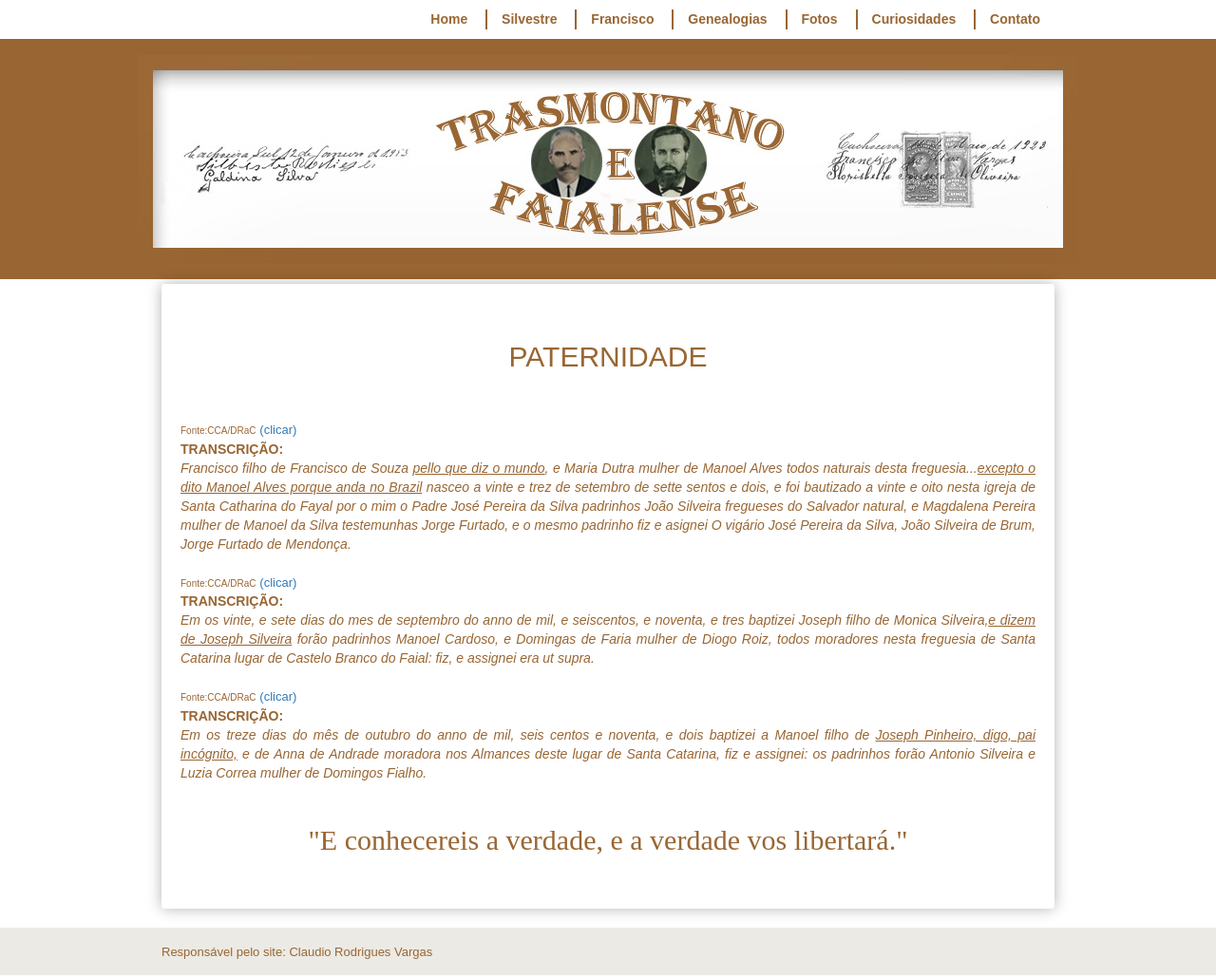
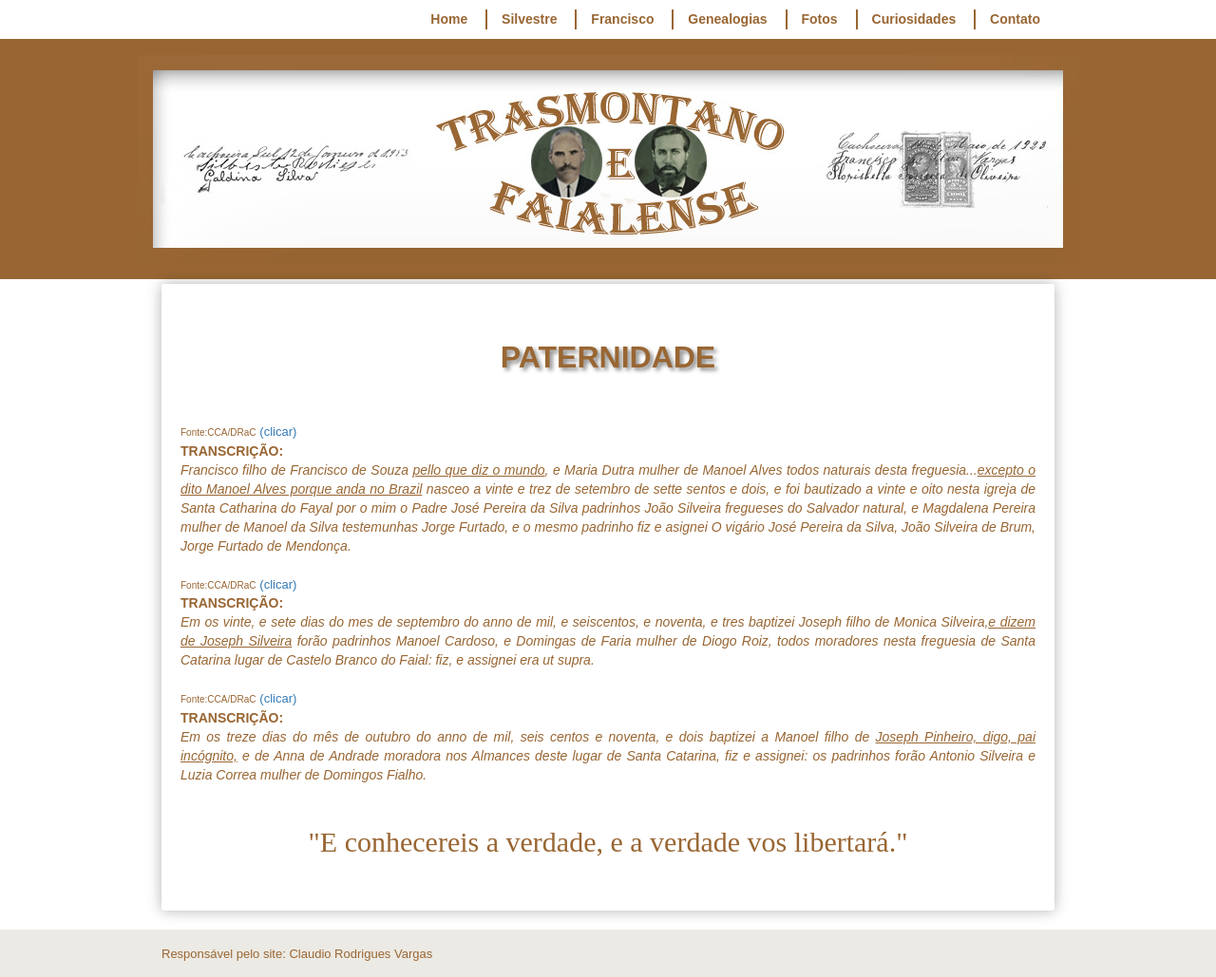
Before and after one commit to claudiovargas1955/claudiovargas1955.github.io, a Jekyll site: the page built from _pages/paternidade.html, in a window 1280 px wide. Shown: the whole page at 95% size. Built offline with Jekyll 4.4.1, drawn with Linux system fonts in a browser that asks for light colours; some web fonts are replaced.

Commit message:
Update paternidade.html

```diff
--- a/_pages/paternidade.html
+++ b/_pages/paternidade.html
@@ -2,8 +2,19 @@
 layout: page
 title:  "PATERNIDADE"
 ---
+<style>
+        h1{text-shadow: 3px 3px 4px #888;
+             text-align: center;
+             font-weight:bold;
+           }
 
-<h2>PATERNIDADE</h2>
+        h4{text-shadow: 3px 3px 4px #888;
+           font-size: 22px;
+           font-weight:bold;
+          }
+
+</style>
+<h1>PATERNIDADE</h1>
 <br/><br/>
 <p><font size="1px";>Fonte:CCA/DRaC</font>
 <a href="http://culturacores.azores.gov.pt/biblioteca_digital/FAL-HT-CASTELOBRANCO-B-1624-1706/FAL-HT-CASTELOBRANCO-B-1624-1706_item1/P189.html"    target="_blank";><font size="2px";>(clicar)</a></font><br/>
```
